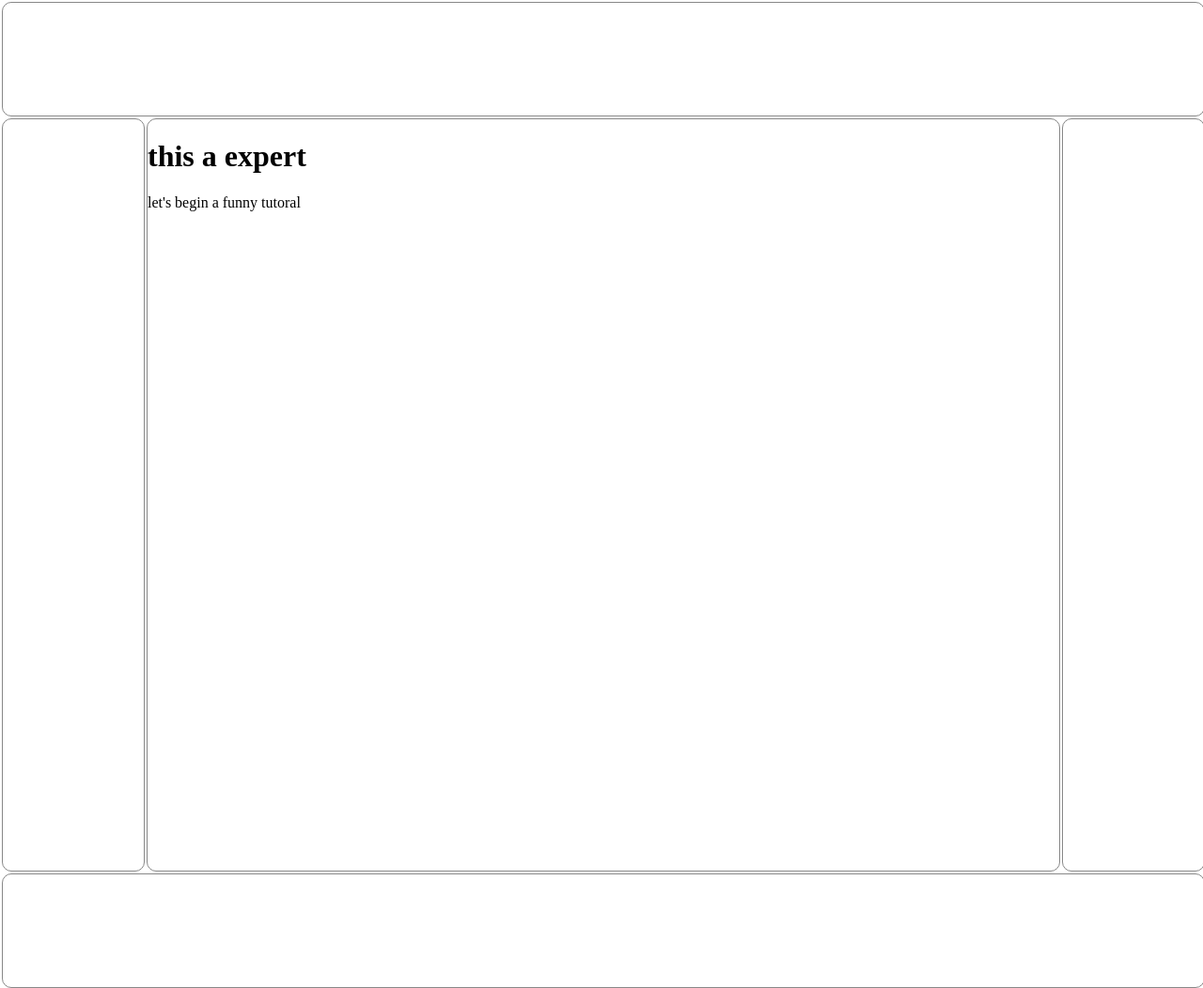
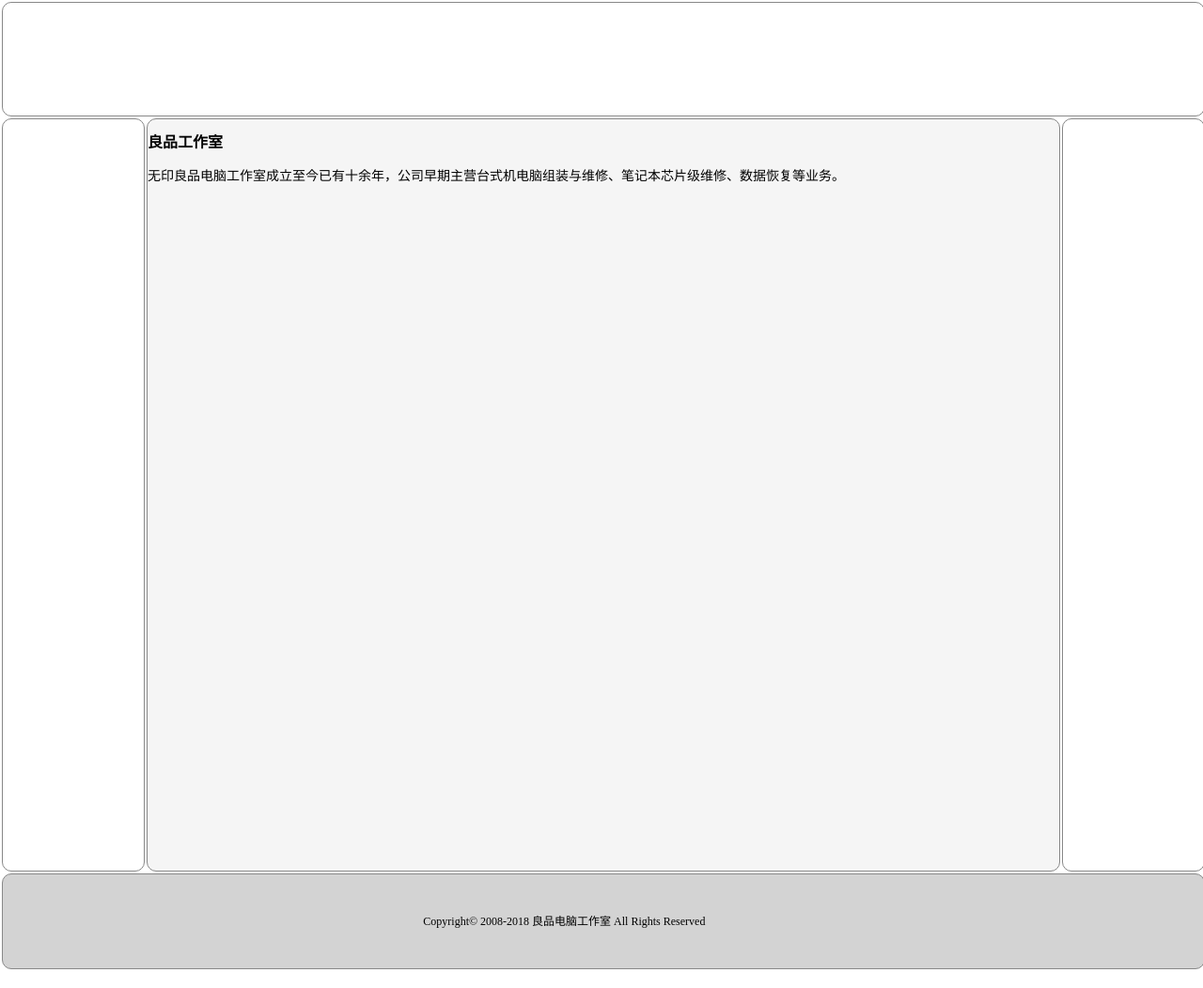
Before and after one commit to panshaogui/panshaogui.github.io, a plain HTML site: page index.html in a window 1280 px wide. Shown: the whole page at 94% size. Drawn offline with Linux system fonts and the light colour scheme.

Commit message:
add copyright information to footer of web frame

```diff
--- a/index.html
+++ b/index.html
@@ -19,12 +19,15 @@
 		</div>
 
 		<div id="content">
-		<h1>this a expert</h1>
-		<p>let's begin a funny tutoral</p>
+		<h1>良品工作室</h1>
+		<p>无印良品电脑工作室成立至今已有十余年，公司早期主营台式机电脑组装与维修、笔记本芯片级维修、数据恢复等业务。</p>
 
 		</div>
 
 		<div id="footer">
+			<div id="copyright">
+				<p><span>Copyright©  2008-2018 良品电脑工作室 All Rights Reserved</span></p>
+			</div>
 		</div>
 
 		<div id="right">
--- a/main.css
+++ b/main.css
@@ -1,5 +1,13 @@
+h1,h2,h3,h4,h5,h6{
+	font-size:16px;
+	font-weight:bold;
+	font-family:"sans-sarif";
+}
 div{
 	margin:0px;
+}
+p{
+	font:14px lighter sans-sarif;
 }
 div#container{
 	/*border:1px solid #888888;*/
@@ -20,6 +28,7 @@ div#left{
 	top:0;
 	border-radius:10px;
 	margin-top:124px;
+/*	background-color:#dcdcdc;*/
 }
 div#top{
 	position:relative;
@@ -28,6 +37,7 @@ div#top{
 	left:0px;
 	margin:0px;
 	border-radius:10px;
+/*	background-color:#d3d3d3;*/
 }
 div#right{
 	border:1px solid #888888;
@@ -38,6 +48,7 @@ div#right{
 	height:100%;
 	border-radius:10px;
 	margin-top:124px;
+/*	background-color:#dcdcdc;*/
 }
 div#content{
 	border:1px solid #888888;
@@ -46,13 +57,24 @@ div#content{
 	position:relative;
 	left:154px;
 	margin:2px 308px 2px 0px;
+	background-color:#f5f5f5;
 }
 div#footer{
-	height:120px;
+	height:100px;
 	border:1px solid #888888;
 	border-radius:10px;
 	margin:2px 0px;
 	position:relative;
 	left:0px;
-
+	background-color:#d3d3d3;
 }
+div#copyright{
+	margin:40px auto;
+	padding-left:35%;
+}
+div#copyright p {
+	font:12px lighter sans-sarif;
+}
+div#copyright p span {
+	margin-right:53%;
+}
```
Lines whose indentation alone changed are shown as unchanged.
